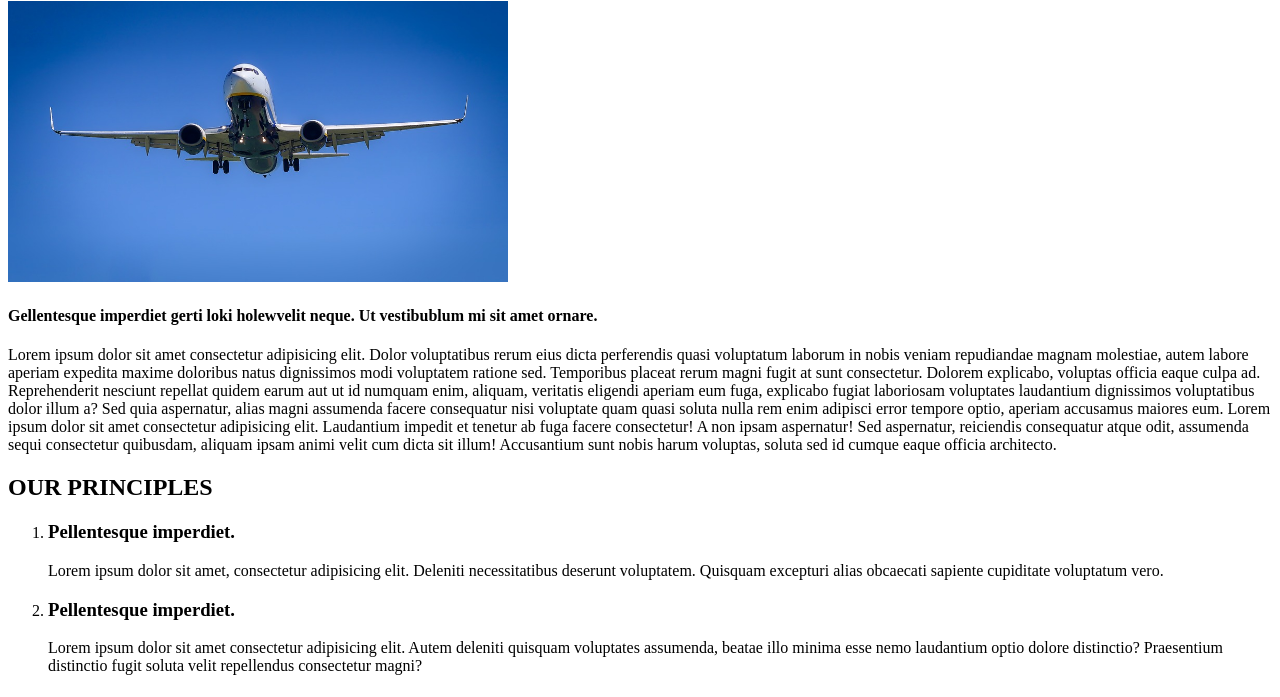
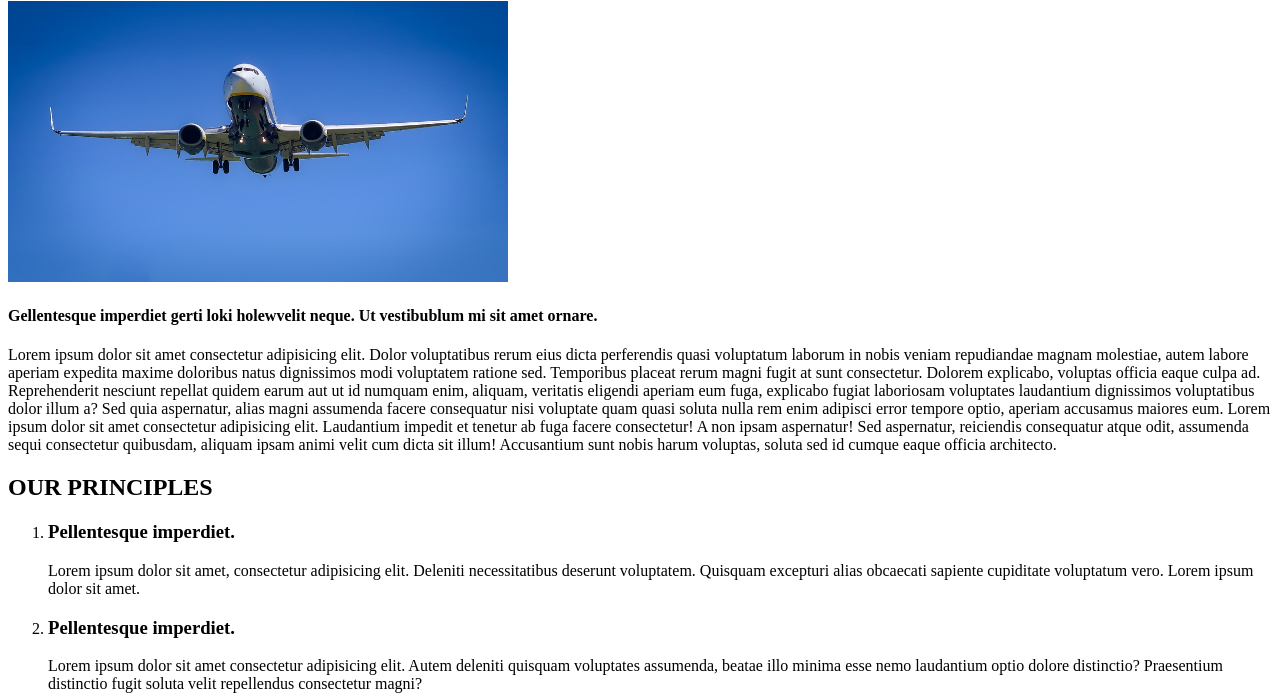
Before and after one commit to ahotna87/HTTP, a plain HTML site: page module-01/module-01.html in a window 1280 px wide. Shown: the part 79-776 px from the top of the page. Drawn offline with Linux system fonts and the light colour scheme.

Commit message:
Homework-01

```diff
--- a/module-01/module-01.html
+++ b/module-01/module-01.html
@@ -27,8 +27,7 @@
     <li>
       <h3>Pellentesque imperdiet.</h3>
       <p>Lorem ipsum dolor sit amet, consectetur adipisicing elit. Deleniti necessitatibus deserunt voluptatem.
-        Quisquam
-        excepturi alias obcaecati sapiente cupiditate voluptatum vero.</p>
+        Quisquam excepturi alias obcaecati sapiente cupiditate voluptatum vero. Lorem ipsum dolor sit amet. </p>
     </li>
     <li>
       <h3>Pellentesque imperdiet.</h3>
```
